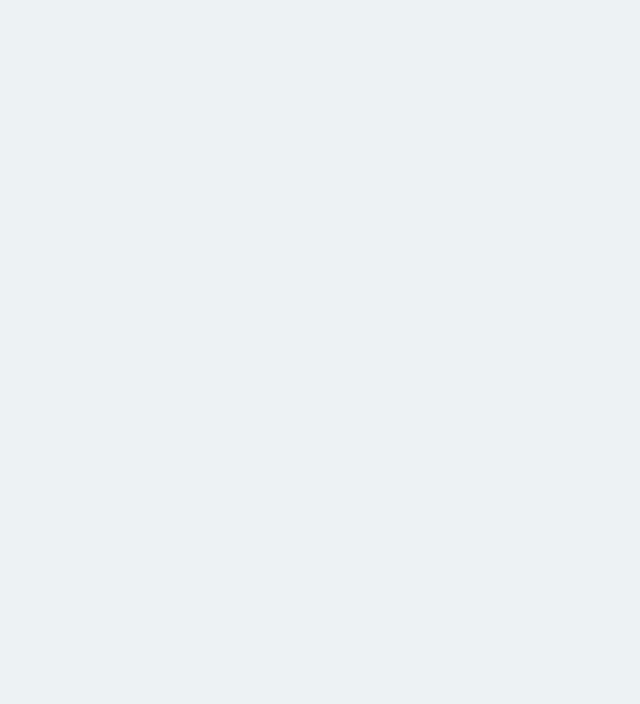
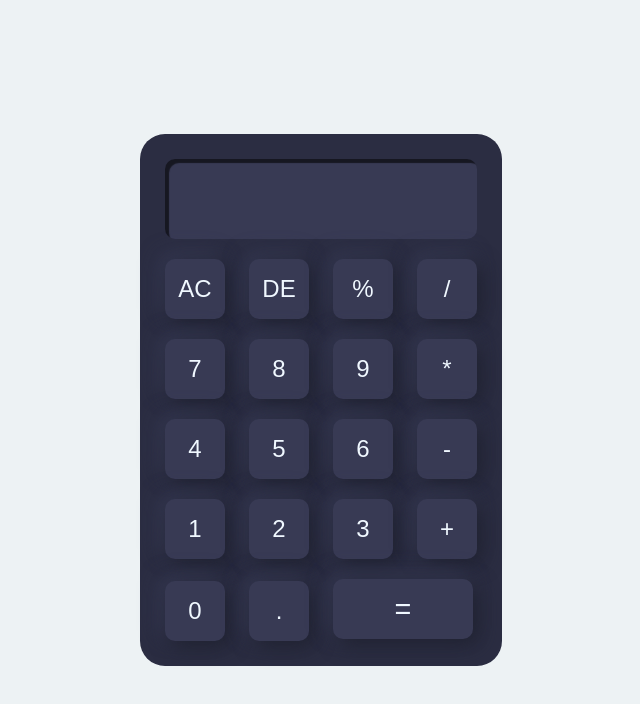
Before and after one commit to MohanGadhavi/JavaScript-Projects, a plain HTML site: page Calculator/index.html in a window 1280 px wide. Shown: the whole page, without its empty margins (319-959 px from the left). Drawn offline with Linux system fonts and the light colour scheme.

Commit message:
calculator UI updated

```diff
--- a/Calculator/index.html
+++ b/Calculator/index.html
@@ -1,16 +1,56 @@
 <!DOCTYPE html>
 <html lang="en">
+
 <head>
     <meta charset="UTF-8">
     <meta name="viewport" content="width=device-width, initial-scale=1.0">
     <title>MG-Calc</title>
     <link rel="stylesheet" href="style.css">
 </head>
+
 <body>
 
     <div class="root">
-
+        <div class="calcBody">
+            <form action="">
+                <div class="result">
+                    <input type="text" name="display" id="">
+                </div>
+                <div class="btn-parent">
+                    <div>
+                        <input type="button" value="AC">
+                        <input type="button" value="DE">
+                        <input type="button" value="%">
+                        <input type="button" value="/">
+                    </div>
+                    <div>
+                        <input type="button" value="7">
+                        <input type="button" value="8">
+                        <input type="button" value="9">
+                        <input type="button" value="*">
+                    </div>
+                    <div>
+                        <input type="button" value="4">
+                        <input type="button" value="5">
+                        <input type="button" value="6">
+                        <input type="button" value="-">
+                    </div>
+                    <div>
+                        <input type="button" value="1">
+                        <input type="button" value="2">
+                        <input type="button" value="3">
+                        <input type="button" value="+">
+                    </div>
+                    <div>
+                        <input type="button" value="0">
+                        <input type="button" value=".">
+                        <input type="button" value="=" class="equals">
+                    </div>
+                </div>
+            </form>
+        </div>
     </div>
 
 </body>
+
 </html>
--- a/Calculator/style.css
+++ b/Calculator/style.css
@@ -1,17 +1,78 @@
-*{
+* {
     margin: 0;
     padding: 0;
     box-sizing: border-box;
 }
 
 html,
-body{
+body {
     height: 100%;
     width: 100%;
 }
 
-.root{
+.root {
     width: 100%;
     height: 100vh;
     background-color: rgb(237, 242, 244);
+    display: flex;
+    justify-content: center;
+    align-items: center;
 }
+
+.calcBody {
+    width: fit-content;
+    /* height: 500px; */
+    /* margin: auto; */
+    padding: 15px;
+    border-radius: 25px;
+    background-color: rgb(43, 45, 66);
+}
+
+.btn-parent {
+    width: fit-content;
+    margin: auto;
+    /* background-color: red; */
+
+}
+
+form input {
+    border: none;
+    outline: none;
+    width: 60px;
+    height: 60px;
+    margin: 10px;
+    /* margin: auto; */
+    font-size: 1.5em;
+    color: aliceblue;
+    border-radius: 10px;
+    background: rgb(56, 58, 84);
+    box-shadow: 5px 5px 20px rgb(30, 32, 46), -5px -5px 20px rgb(56, 59, 86);
+    cursor: pointer;
+}
+form input:hover{
+    box-shadow: 7px 7px 15px rgb(23, 24, 36, 0.8), -2px -2px 20px rgb(56, 59, 86);
+}
+
+form .equals {
+    width: 140px;
+    font-size: 1.8em;
+}
+
+form .result {
+    display: flex;
+    justify-content: center;
+    /* margin: 0px 0px; */
+}
+
+form .result input {
+    flex: 1;
+    height: 80px;
+    padding: 10px;
+    font-size: 3em;
+    font-weight: 600;
+    text-align: right;
+    color: aliceblue;
+    border-radius: 10px;
+    /* background: rgba(255, 255, 255,0.2); */
+    box-shadow: inset 4px 4px 1px rgba(0, 0, 0, 0.6), inset -4px -4px 6px rgba(255, 255, 255, 0.0);
+}
```
